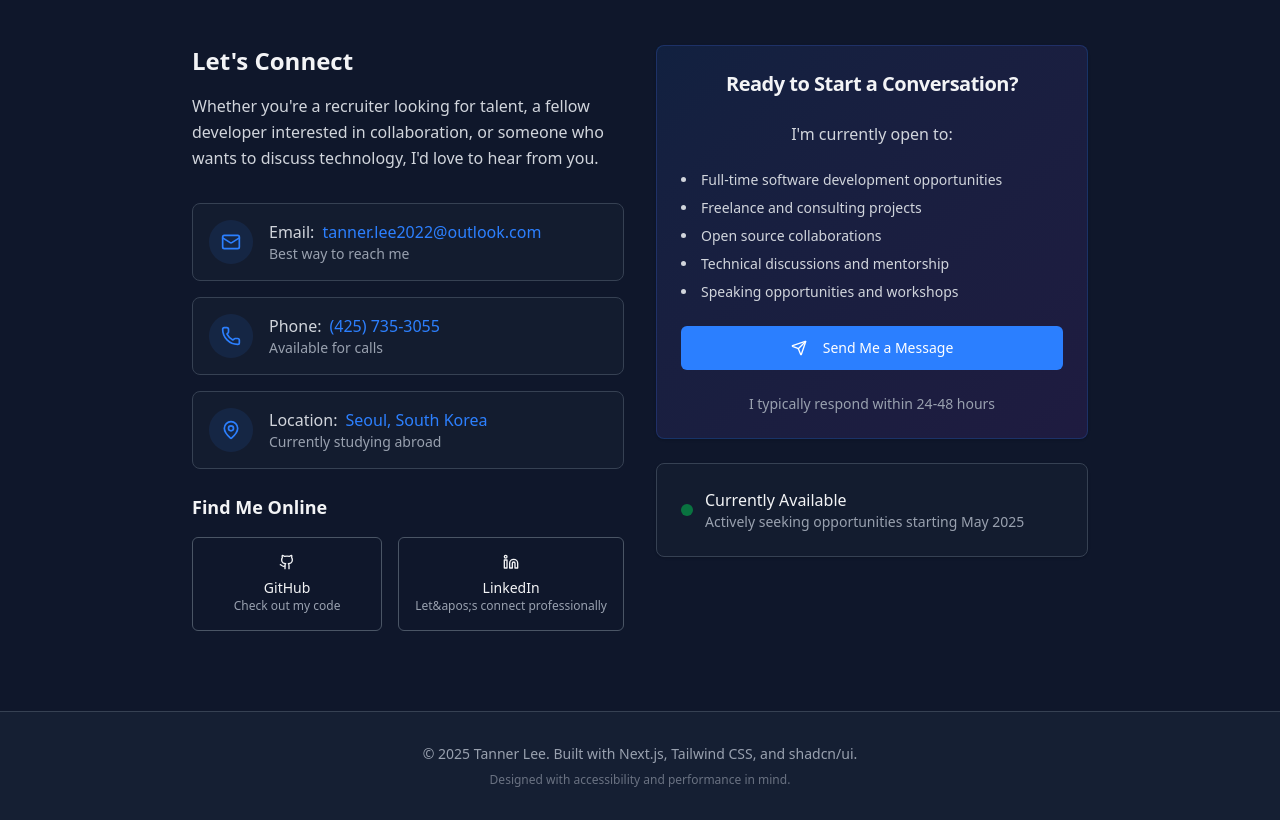
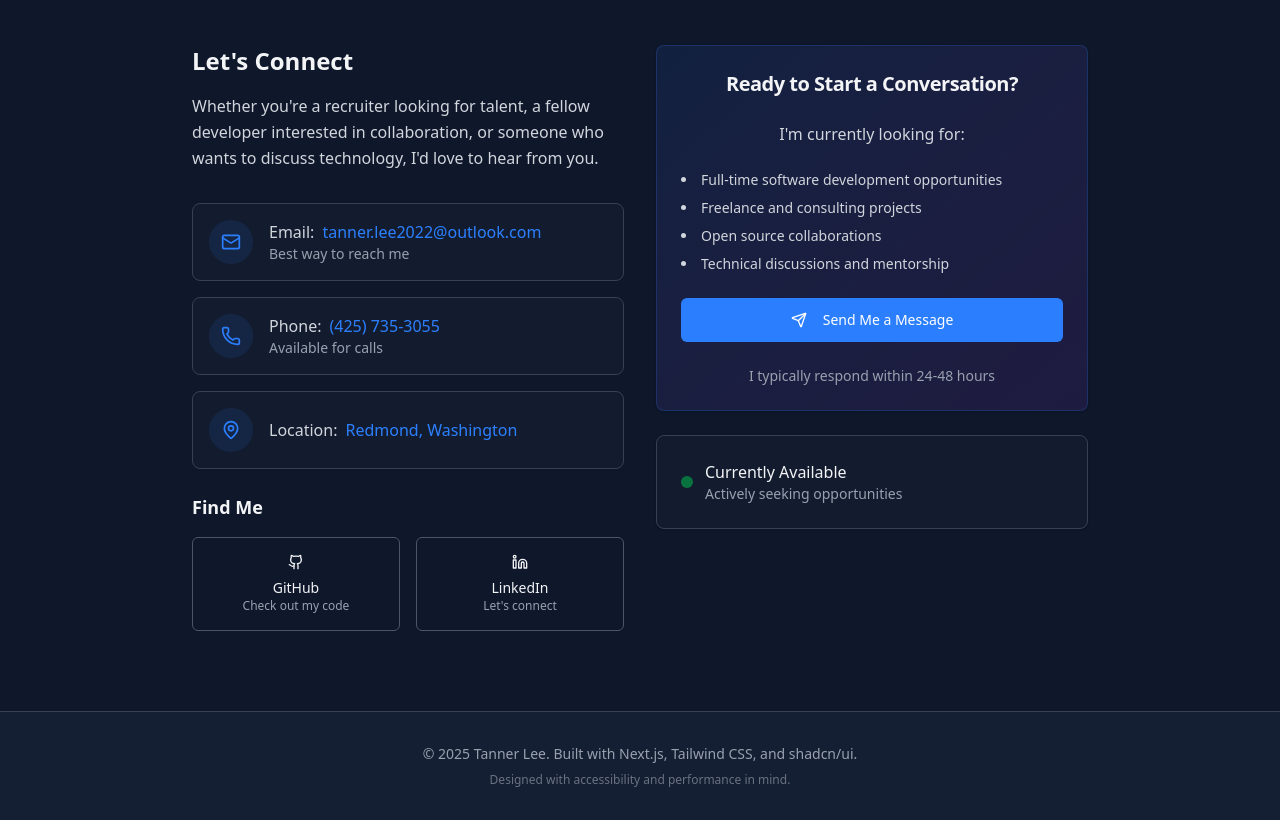
Before and after one commit to tannerlee119/Tanner-Lee-Personal-Portfolio, a Next.js app: page / in a window 1280 px wide. Shown: the part 7280-8100 px from the top of the page. Built offline with nearby package versions, Linux system fonts and the light colour scheme.

Commit message:
Update contact component with new location, revised social media links, and adjusted availability descriptions

```diff
--- a/src/components/contact.tsx
+++ b/src/components/contact.tsx
@@ -20,9 +20,9 @@ const contactMethods = [
   {
     icon: MapPin,
     label: 'Location',
-    value: 'Seoul, South Korea',
+    value: 'Redmond, Washington',
     href: null,
-    description: 'Currently studying abroad'
+    // description: 'Currently studying abroad'
   }
 ]
 
@@ -30,14 +30,14 @@ const socialLinks = [
   {
     icon: Github,
     label: 'GitHub',
-    href: 'https://github.com/tannerlee',
+    href: 'https://github.com/tannerlee110',
     description: 'Check out my code'
   },
   {
     icon: Linkedin,
     label: 'LinkedIn',
-    href: 'https://linkedin.com/in/tanner-lee2022',
-    description: 'Let&apos;s connect professionally'
+    href: 'https://linkedin.com/in/tannerlee119',
+    description: 'Let\'s connect  '
   }
 ]
 
@@ -100,7 +100,7 @@ export function Contact() {
 
             {/* Social Links */}
             <div className="space-y-4">
-              <h4 className="text-lg font-semibold text-gray-100">Find Me Online</h4>
+              <h4 className="text-lg font-semibold text-gray-100">Find Me</h4>
               <div className="flex gap-4">
                 {socialLinks.map((social, index) => (
                   <Button
@@ -138,14 +138,13 @@ export function Contact() {
               <CardContent className="space-y-6">
                 <div className="text-center">
                   <p className="text-gray-300 mb-6">
-                    I&apos;m currently open to:
+                    I&apos;m currently looking for:
                   </p>
                   <ul className="text-gray-300 text-sm space-y-2 text-left list-disc list-inside mb-6">
                     <li>Full-time software development opportunities</li>
                     <li>Freelance and consulting projects</li>
                     <li>Open source collaborations</li>
                     <li>Technical discussions and mentorship</li>
-                    <li>Speaking opportunities and workshops</li>
                   </ul>
                 </div>
 
@@ -174,7 +173,7 @@ export function Contact() {
                   <div>
                     <p className="text-gray-100 font-medium">Currently Available</p>
                     <p className="text-gray-400 text-sm">
-                      Actively seeking opportunities starting May 2025
+                      Actively seeking opportunities
                     </p>
                   </div>
                 </div>
```
Also changed, not shown: 1 other file (tests, documents, lock files or other folders).
